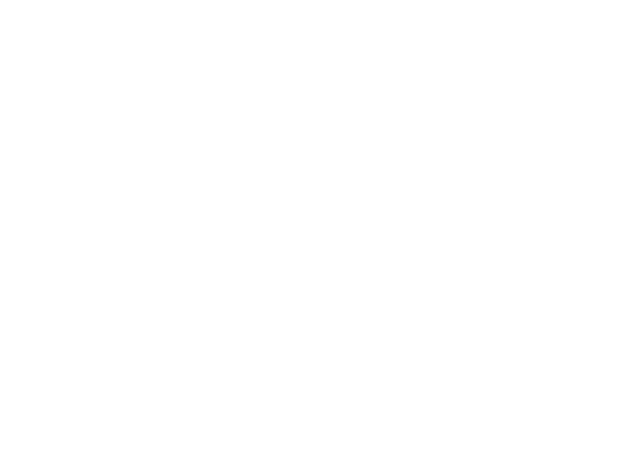
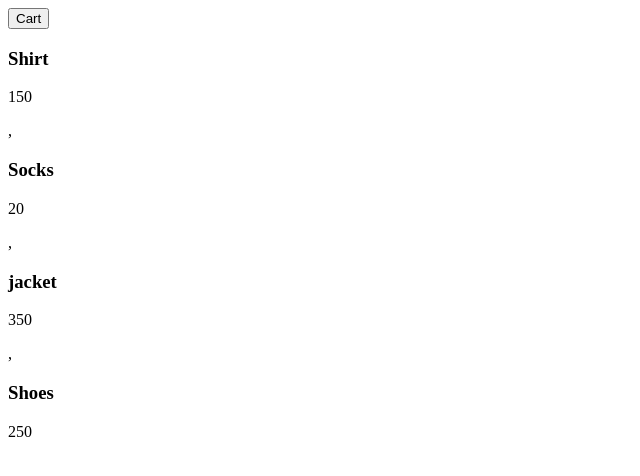
Before and after one commit to machukhinktato/javascript_extended, a plain HTML site: page mainapp/index.html in a window 1280 px wide. Shown: the whole page, without its empty margins (0-640 px from the left). Drawn offline with Linux system fonts and the light colour scheme.

Commit message:
all works project in  progress

```diff
--- a/mainapp/index.html
+++ b/mainapp/index.html
@@ -2,9 +2,18 @@
 <html lang="en">
 <head>
     <meta charset="UTF-8">
-    <title>Title</title>
+    <title>eShop</title>
+
+
 </head>
 <body>
+<header>
+    <button class="cart-button" type="button">Cart</button>
+</header>
+<main>
+    <div class="goods-list"></div>
+</main>
 
 </body>
+<script src="./script.js"></script>
 </html>
--- /dev/null
+++ b/mainapp/script.js
@@ -0,0 +1,17 @@
+const goods = [
+    {title: 'Shirt', price: 150},
+    {title: 'Socks', price: 20},
+    {title: 'jacket', price: 350},
+    {title: 'Shoes', price: 250},
+];
+
+const renderGoodsItem = (title, price) => {
+    return `<div class="goods-item"><h3>${title}</h3><p>${price}</p></div>`;
+};
+
+const renderGoodsList = (list) => {
+    let goodsList = list.map(item => renderGoodsItem(item.title, item.price));
+    document.querySelector('.goods-list').innerHTML = goodsList;
+}
+
+renderGoodsList(goods);
--- /dev/null
+++ b/todo.txt
@@ -0,0 +1 @@
+разобраться с загрузкой скрипта в html страницу
```
Also changed, not shown: 1 other file.
